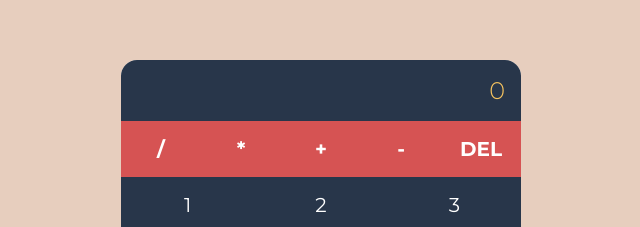
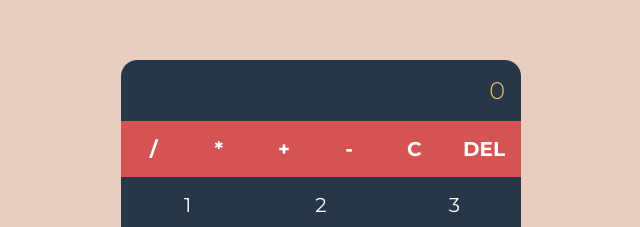
Before and after one commit to Sif-Developer/Calculator, a React (Create React App) app: page / in a window 1280 px wide. Shown: the part 170-397 px from the top of the page, without its empty margins (319-959 px from the left). Built offline with nearby package versions, Linux system fonts and the light colour scheme.

Commit message:
clean button and working correctly

```diff
--- a/src/App.jsx
+++ b/src/App.jsx
@@ -43,6 +43,11 @@ function App() {
     const value = calc.slice(0, -1);
     setCalc(value)
   }
+
+  const clean = () => {
+    setCalc("");
+    setResult("")
+  }
   return (
     <div className="App">
       <div className="calculator">
@@ -57,6 +62,7 @@ function App() {
           <button onClick={() => updateCalc("+")}>+</button>
           <button onClick={() => updateCalc("-")}>-</button>
 
+          <button onClick={clean}>C</button>
           <button onClick={deleteLast}>DEL</button>
         </div>
 
```
